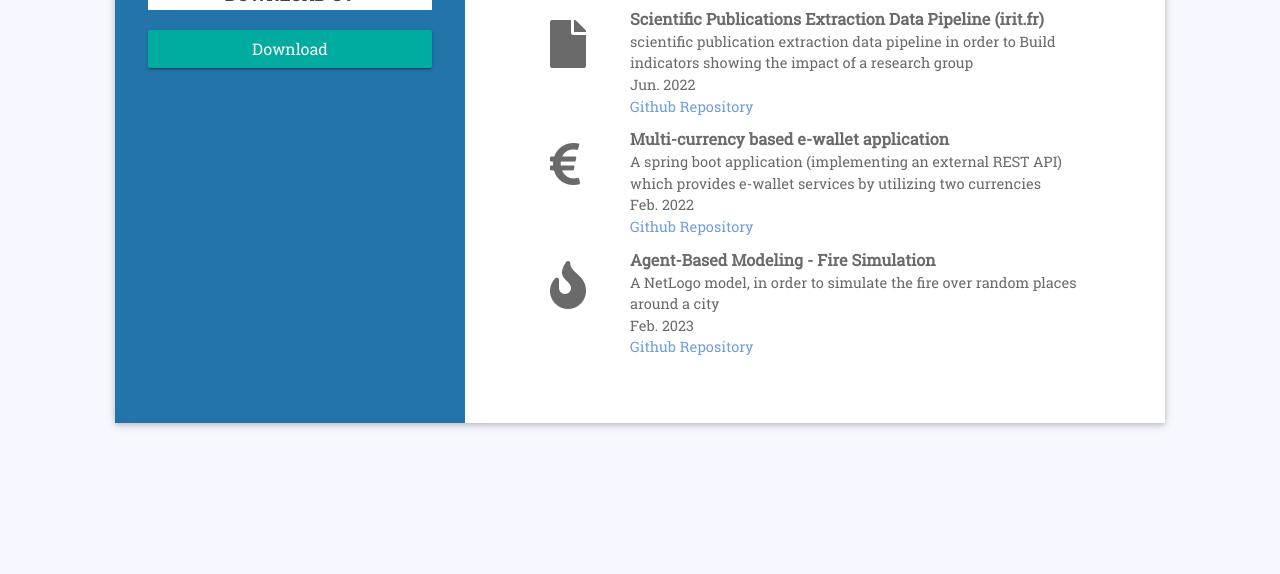
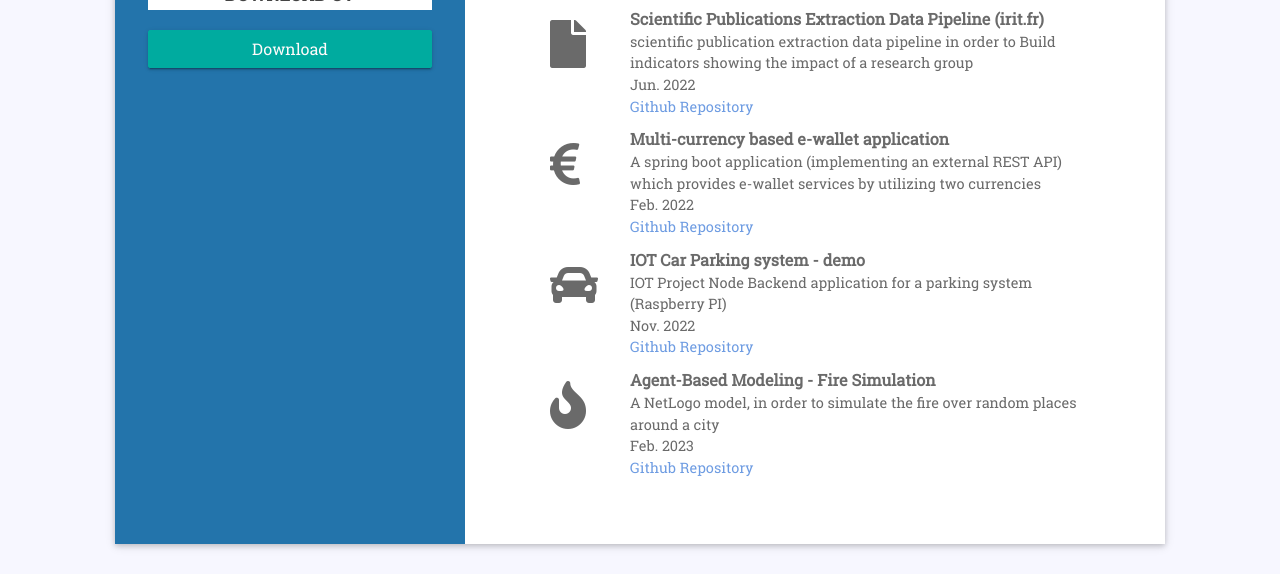
Before and after one commit to sanjeewank/sanjeewank.github.io, a plain HTML site: page index.html in a window 1280 px wide. Shown: the part 1554-2128 px from the top of the page. Before the commit the page ends 2007 px from the top, so only its background shows below. Drawn offline with Linux system fonts and the light colour scheme.

Commit message:
added new project

```diff
--- a/index.html
+++ b/index.html
@@ -212,8 +212,19 @@
                             <b>Multi-currency based e-wallet application</b>
                             <p>A spring boot application (implementing an external REST API) which provides e-wallet services by utilizing two currencies</p>
                             <p>Feb. 2022</p>
-                            <p></p>
                             <a target="_blank" href="https://github.com/sanjeewank/E_wallet"><p>Github Repository</p></a>
+                        </div>
+                    </div>
+
+                    <div class="fx-ro">
+                        <div class="dat">
+                            <i class="eduicon fas fa-car fa-3x"></i>
+                        </div>
+                        <div class="detail">
+                            <b>IOT Car Parking system - demo</b>
+                            <p>IOT Project Node Backend application for a parking system (Raspberry PI)</p>
+                            <p>Nov. 2022</p>
+                            <a target="_blank" href="https://github.com/sanjeewank/IOT_Project_Node_Backend"><p>Github Repository</p></a>
                         </div>
                     </div>
 
@@ -225,7 +236,6 @@
                             <b>Agent-Based Modeling - Fire Simulation</b>
                             <p>A NetLogo model, in order to simulate the fire over random places around a city</p>
                             <p>Feb. 2023</p>
-                            <p></p>
                             <a target="_blank" href="https://github.com/sanjeewank/Agent-Based_Fire_model"><p>Github Repository</p></a>
                         </div>
                     </div>
```
